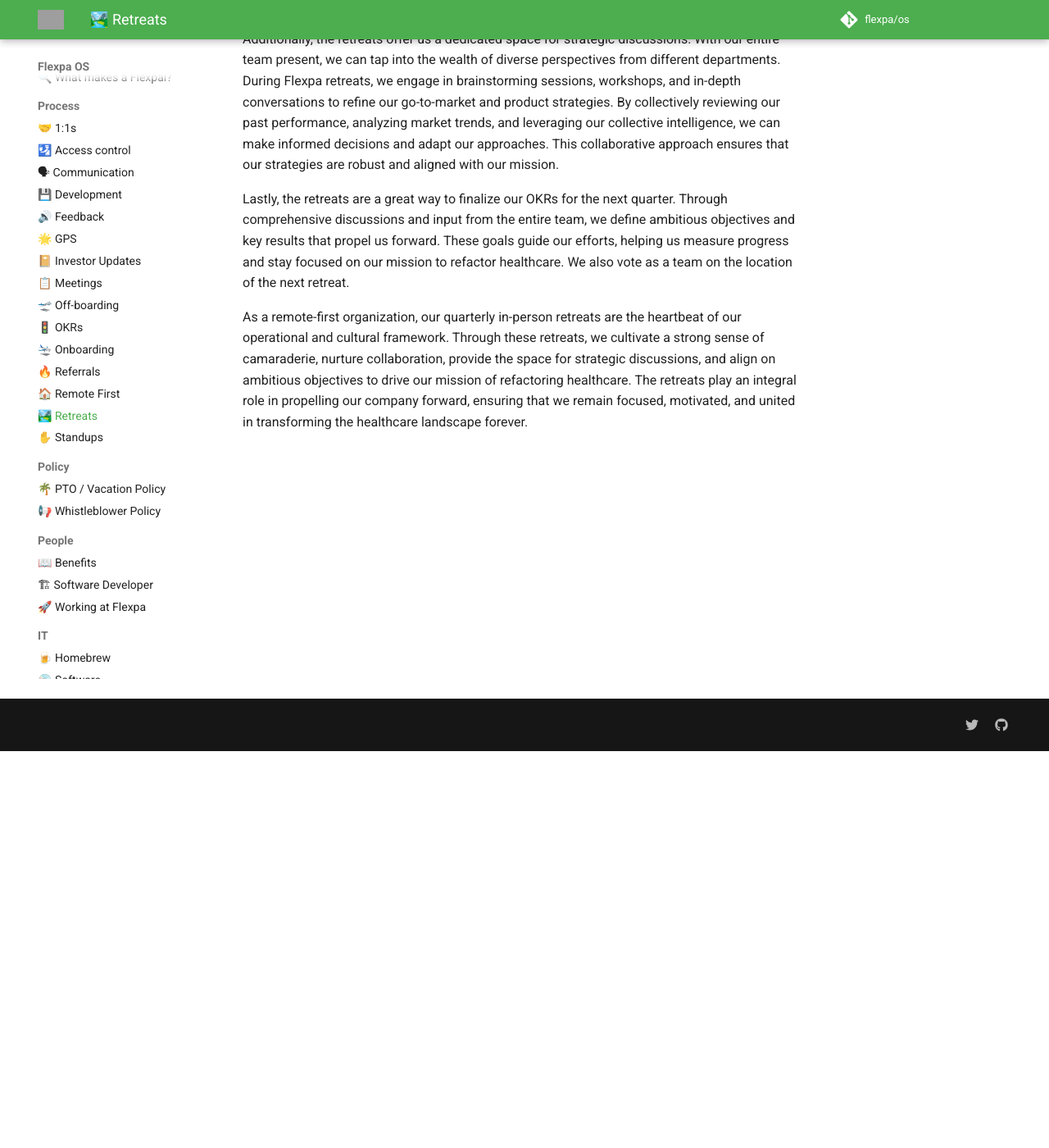
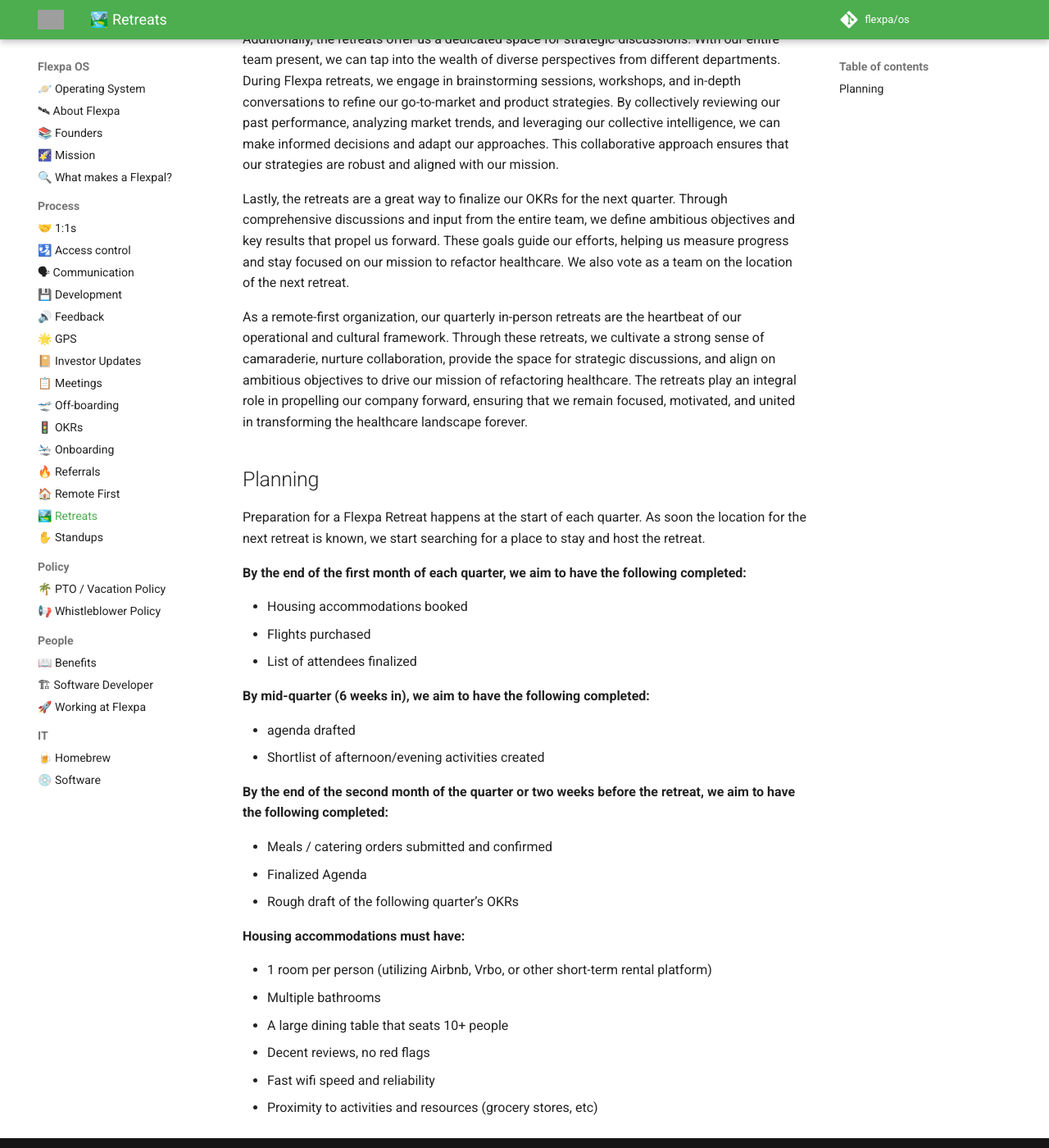
Before and after one commit to flexpa/os, an MkDocs documentation site: the page built from docs/process/retreats.md, in a window 1280 px wide and 1400 px high, scrolled down 484 px. Shown: the whole window at 82% size. Built offline with MkDocs 1.6.1 and Material for MkDocs 9.7.7, drawn with Linux system fonts in a browser that asks for light colours; comment, search, counter and statistics services are not loaded; grey boxes are pictures that could not be loaded.

Commit message:
Update retreats.md

```diff
--- a/docs/process/retreats.md
+++ b/docs/process/retreats.md
@@ -10,3 +10,33 @@
 Lastly, the retreats are a great way to finalize our OKRs for the next quarter. Through comprehensive discussions and input from the entire team, we define ambitious objectives and key results that propel us forward. These goals guide our efforts, helping us measure progress and stay focused on our mission to refactor healthcare. We also vote as a team on the location of the next retreat.
 
 As a remote-first organization, our quarterly in-person retreats are the heartbeat of our operational and cultural framework. Through these retreats, we cultivate a strong sense of camaraderie, nurture collaboration, provide the space for strategic discussions, and align on ambitious objectives to drive our mission of refactoring healthcare. The retreats play an integral role in propelling our company forward, ensuring that we remain focused, motivated, and united in transforming the healthcare landscape forever.
+
+## Planning
+
+Preparation for a Flexpa Retreat happens at the start of each quarter. As soon the location for the next retreat is known, we start searching for a place to stay and host the retreat.
+
+**By the end of the first month of each quarter, we aim to have the following completed:**
+
+* Housing accommodations booked
+* Flights purchased
+* List of attendees finalized
+
+**By mid-quarter (6 weeks in), we aim to have the following completed:**
+
+* agenda drafted
+* Shortlist of afternoon/evening activities created
+
+**By the end of the second month of the quarter or two weeks before the retreat, we aim to have the following completed:**
+
+* Meals / catering orders submitted and confirmed
+* Finalized Agenda
+* Rough draft of the following quarter’s OKRs
+
+**Housing accommodations must have:**
+
+* 1 room per person (utilizing Airbnb, Vrbo, or other short-term rental platform)
+* Multiple bathrooms
+* A large dining table that seats 10+ people
+* Decent reviews, no red flags
+* Fast wifi speed and reliability
+* Proximity to activities and resources (grocery stores, etc)
```
